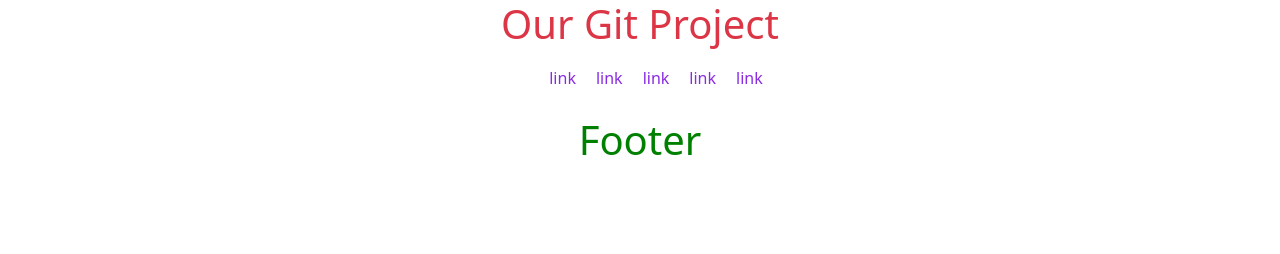
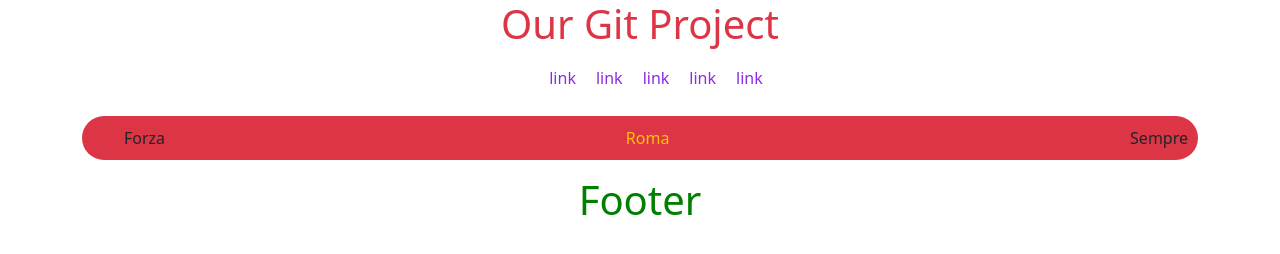
Before and after one commit to EnricoValente/git-training, a plain HTML site: page index.html in a window 1280 px wide. Drawn offline with nearby package versions, Linux system fonts and the light colour scheme.

Commit message:
section2

```diff
--- a/index.html
+++ b/index.html
@@ -48,6 +48,26 @@
 
 
 
+
+
+
+
+
+
+
+
+        <section>
+            <div class="container">
+                <span class="">
+                    <ul class="d-flex justify-content-between bg-danger rounded-5">
+                        <li>Forza</li>
+                        <li class="text-warning">Roma</li>
+                        <li>Sempre</li>
+                    </ul>
+                </span>
+            </div>
+        </section>
+
         <footer>
             <h1>
                 Footer
```
